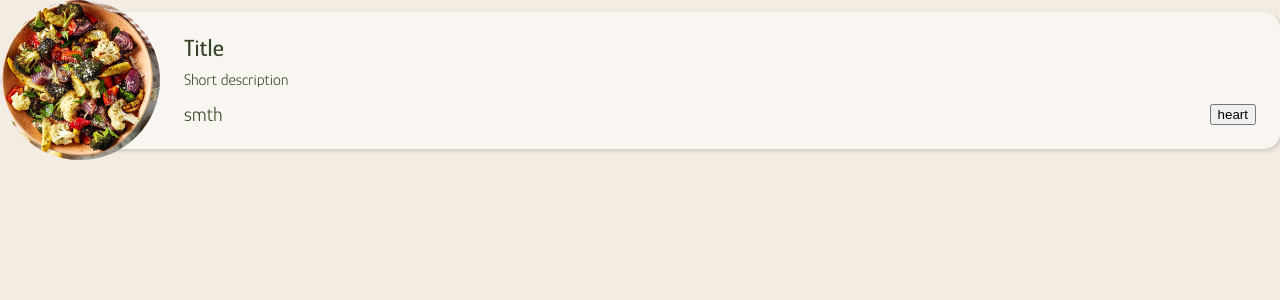
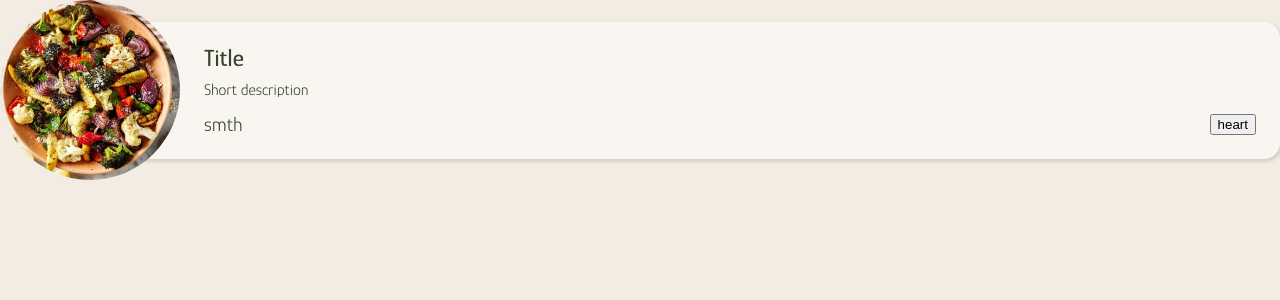
Before and after one commit to greyear/transcendence, a React (Vite) app in the folder frontend/: page / in a window 1280 px wide. Shown: the top 300 px of the page. Built offline with nearby package versions, Linux system fonts and the light colour scheme.

Commit message:
Add adaptive. Rename css classes.

```diff
--- a/frontend/src/assets/styles/recipeCard.css
+++ b/frontend/src/assets/styles/recipeCard.css
@@ -1,8 +1,8 @@
 .recipe-card {
 	display: flex;
 	position: relative;
+	align-items: center;
 	--recipe-card-image-size: 160px;
-	align-items: center;
 	height: var(--recipe-card-image-size);
 }
 
@@ -35,16 +35,28 @@
 	width: 100%;
 }
 
-.recipe-card-title-description-column {
+.recipe-card-header {
 	display: flex;
 	flex-direction: column;
 	gap: var(--space-s);
 	width: 100%;
 }
 
-.recipe-card-tag-favorite-row {
+.recipe-card-footer {
 	display: flex;
 	flex-direction: row;
 	justify-content: space-between;
 	align-items: center;
 }
+
+@media (min-width: 768px) {
+	.recipe-card {
+		--recipe-card-image-size: 180px;
+	}
+}
+
+@media (min-width: 1440px) {
+	.recipe-card {
+		--recipe-card-image-size: 248px;
+	}
+}
--- a/frontend/src/components/cards/RecipeCard.tsx
+++ b/frontend/src/components/cards/RecipeCard.tsx
@@ -7,11 +7,11 @@ export const RecipeCard = () => {
 			<img className='recipe-card-image' src={recipeImg} alt='Vegetable side dishes'></img>
 			<div className='recipe-card-container'>
 				<div className='recipe-card-content-column'>
-					<header className='recipe-card-title-description-column'>
+					<header className='recipe-card-header'>
 						<h3 className='text-label'>Title</h3>
 						<p className='text-caption-s'>Short description</p>
 					</header>
-					<footer className='recipe-card-tag-favorite-row'>
+					<footer className='recipe-card-footer'>
 						<span className='text-caption'>smth</span>
 						<button aria-label='Add to favorites'>heart</button>
 					</footer>
```
